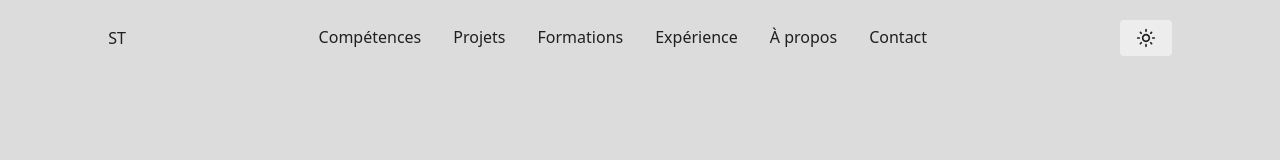
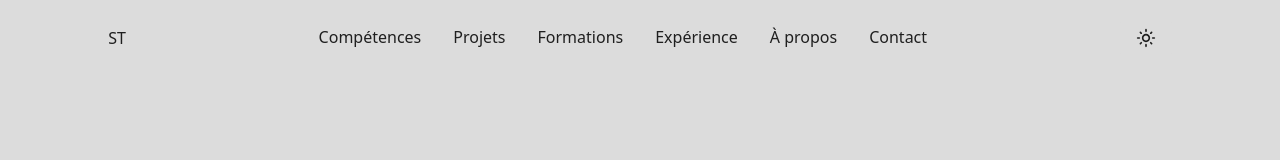
Before and after one commit to Ouistitive/portfolio, a React (Vite) app: page / in a window 1280 px wide. Shown: the top 160 px of the page. Built offline with nearby package versions, Linux system fonts and the light colour scheme.

Commit message:
add light theme

```diff
--- a/src/components/business/Navbar.tsx
+++ b/src/components/business/Navbar.tsx
@@ -1,47 +1,9 @@
 import { useEffect, useState } from "react";
-import { MdOutlineDarkMode, MdOutlineLightMode } from "react-icons/md";
-import { useTheme } from "../../hooks/useTheme";
 import type { NavbarSection } from "../../types/NavbarSection";
+import { ThemeToggle } from "./ThemeToggle";
 
 export interface NavbarProps {
 	navbarSections: NavbarSection[];
-}
-
-function ThemeToggle() {
-	const [theme, setTheme] = useTheme();
-	const [animate, setAnimate] = useState(false);
-
-	const handleClick = () => {
-		setTheme(theme === "dark" ? "light" : "dark");
-	};
-
-	return (
-		<div className="relative flex items-center justify-center">
-			<button
-				type="button"
-				onClick={handleClick}
-				className="z-10 cursor-pointer rounded bg-bg px-4 py-2"
-			>
-				{theme === "dark" ? (
-					<MdOutlineLightMode size={20} />
-				) : (
-					<MdOutlineDarkMode size={20} />
-				)}
-			</button>
-
-			{animate && (
-				<div className="pointer-events-none absolute inset-0 z-0 flex items-center justify-center">
-					<div
-						className={`circle-expand ${
-							theme === "dark"
-								? "bg-[rgba(243,244,246,0.2)]"
-								: "bg-[rgba(59,130,246,0.2)]"
-						}`}
-					/>
-				</div>
-			)}
-		</div>
-	);
 }
 
 export function Navbar({ navbarSections }: NavbarProps) {
```
